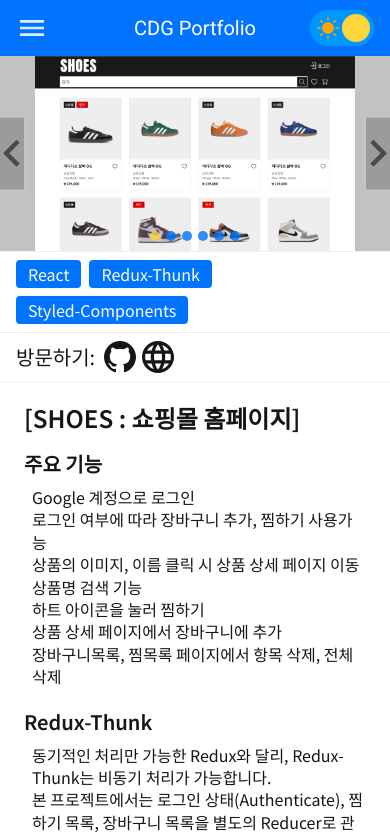
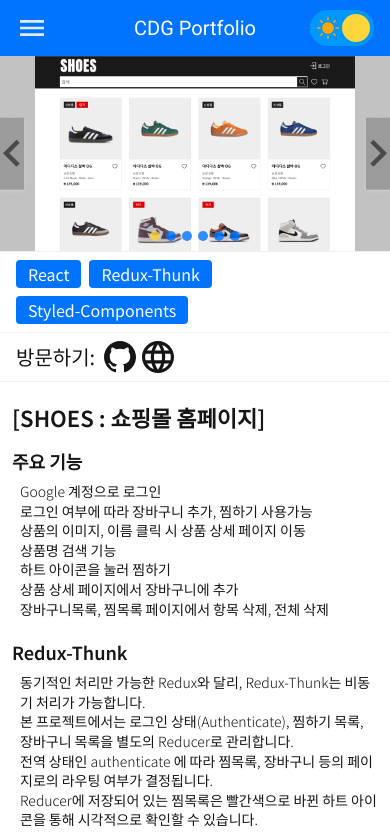
Before and after one commit to IPYURA/CDG-Portfolio-Next, a Next.js app: page /projects/shoes in a window 390 px wide. Shown: the top 835 px of the page. Built offline with nearby package versions, Linux system fonts and the light colour scheme.

Commit message:
mb font 조절

```diff
--- a/styles/detail.module.scss
+++ b/styles/detail.module.scss
@@ -161,20 +161,44 @@
   }
   .desc {
     font-size: 16px;
+    font-weight: 300;
     padding-left: 8px;
     padding-bottom: 12px;
     line-height: 1.4;
     .imgWrap {
-      padding:20px 0;
-      width: 100%;
+      padding: 20px 0;
+      max-width: 100%;
       height: 400px;
       display: flex;
       align-items: center;
       justify-content: center;
       > img {
+        max-width: 100%;
         object-fit: contain;
         height: 100%;
       }
     }
   }
 }
+
+@media screen and (max-width: 768px) {
+  .description {
+    padding: 12px;
+    .title {
+      font-size: 22px;
+    }
+    .sectionTit {
+      font-size: 18px;
+    }
+    .desc {
+      font-size: 14px;
+      .imgWrap {
+        // max-width: 100%;
+        height: auto;
+        > img {
+          height: auto;
+        }
+      }
+    }
+  }
+}
--- a/styles/header.module.scss
+++ b/styles/header.module.scss
@@ -134,7 +134,7 @@
     padding: 16px;
     top: 0;
     left: -360px;
-    background: var(--achromatic1);
+    background: var(--lighten-color1);
     width: clamp(180px, 40%, 360px);
     height: calc(100vh - 56px);
     transition: all 0.4s ease-out;
@@ -144,6 +144,7 @@
     > a {
       font-size: 18px;
       width: 100%;
+      color: #fff;
       &.on {
         color: var(--secondary-color);
       }
```
